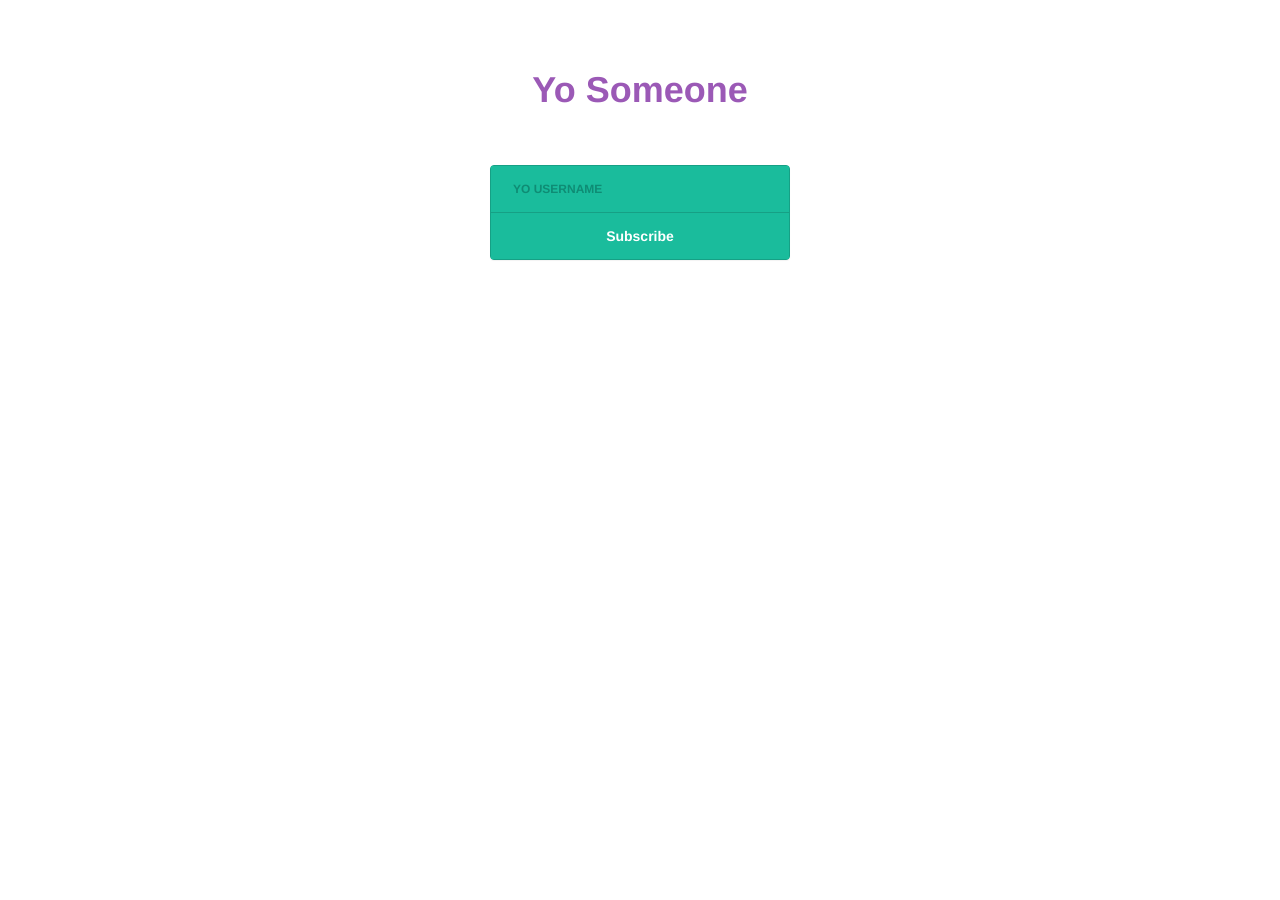
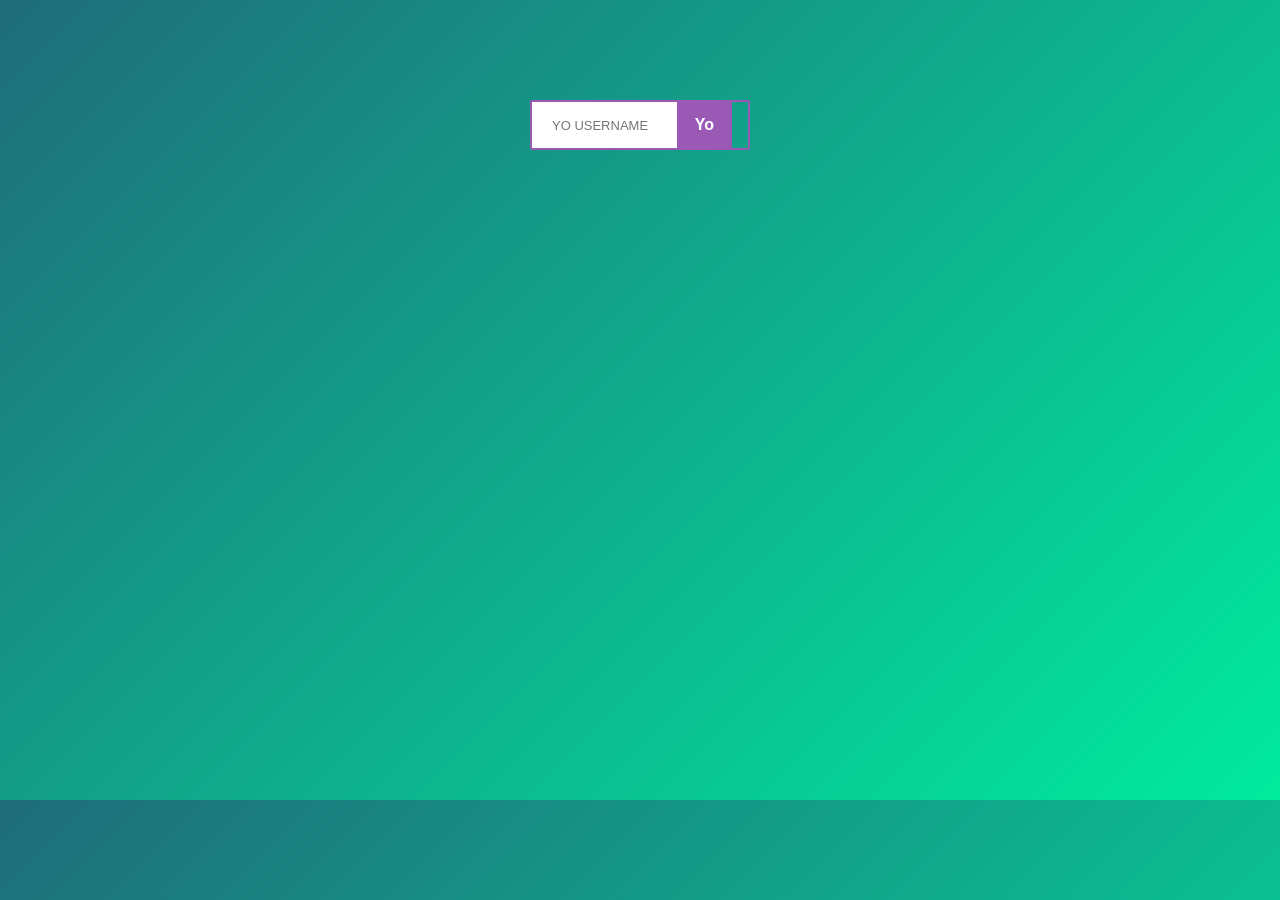
Before and after one commit to iamlorenz/iamlorenz, a plain HTML site: page yo.html in a window 1280 px wide. Before the commit the page ends 800 px from the top, so only its background shows below. Drawn offline with nearby package versions, Linux system fonts and the light colour scheme.

Commit message:
new yoButton

```diff
--- a/css/style.css
+++ b/css/style.css
@@ -463,3 +463,58 @@ h3 {
     opacity: 1;
   }
 }
+
+#yoForm
+{
+    border-radius: 2px;
+    border:2px solid #9B59B6;
+    width: 220px;
+    height: 50px;
+    margin: 100px auto 50px;
+    overflow: hidden;
+}
+#yoInput,
+#yoButton,
+#yoMsg{
+    float: left;
+}
+
+#yoInput {
+    padding:0px 0px 0px 20px;
+    height: 100%;
+    width: 145px;
+    font:  13px Montserrat, arial, helvetica;
+    text-transform: uppercase;
+    border: none;
+    color: #34495E;
+    outline: none;
+}
+#yoButton {
+    background-color: #9B59B6;
+    border: none;
+    height: 100%;
+    width: 55px;
+    cursor: pointer;
+    font: bold 16px Montserrat, Arial, Helvetica;
+    color: #ffffff;
+}
+
+#yoButton:hover {
+    background-color: #8E44AD;
+}
+
+#yoButton::-moz-focus-inner {
+       border: 0;
+}
+ #yoMsg {
+  background-color: #9B59B6;
+    border: none;
+    height: 50px;
+    width: 220px;
+    font: bold 15px Montserrat, Arial, Helvetica;
+    color: #ffffff;
+    text-align: center;
+    line-height: 50px;
+    vertical-align:middle;
+    cursor: pointer;
+  }
--- a/yo.html
+++ b/yo.html
@@ -1,23 +1,32 @@
 <!doctype html>
-<html ng-app="myApp">
+<html>
 <head>
-	<title>Yotify Dashboard</title>
-	<!-- load bootstrap, css, js and angular -->
-	<link rel="stylesheet" href="http://netdna.bootstrapcdn.com/bootstrap/3.0.2/css/bootstrap.min.css">
-	<link rel="stylesheet" href="http://netdna.bootstrapcdn.com/font-awesome/4.0.3/css/font-awesome.min.css">
-	<link href="css/yostyle.css" type="text/css" rel="stylesheet">
+	<title>Yodel</title>
+	<!--load css and jquery-->
+	<link href="css/style.css" type="text/css" rel="stylesheet">
+	<link href="css/normalize.css" type="text/css" rel="stylesheet">
+	<script src="http://ajax.googleapis.com/ajax/libs/jquery/1.11.1/jquery.min.js"></script>
 </head>
 <body>
-	<div class="text-center centered">
-			<h1 class="text-center top"><strong  style="color:#9B59B6">Yo Someone</strong></h1>
-	</div>
 
-	<div class="centered rect2 panel" ng-controller="myController">
-		<form class="form-horizontal" method="POST" action="http://yotify.ngrok.com/yo/54576f1946e1cb9c07000002">
-		      <input type="text" class="yoInput" style="text-transform: uppercase;" name="yoName" placeholder="yo username">
-		      <input type="submit" class="yoSubmit margintop" value="Subscribe">
-		</form>
-	</div>
+	<form id="yoForm">
+	    <input id="yoInput" type="text" name="yoName" placeholder="Yo Username">
+	    <input id="yoButton" type="submit" value="Yo">
+	    <div id="yoMsg"><span>Yo Back to Subscribe</span></div>
+	</form>
 
+<script>
+$(document).ready(function () {
+    $("#yoButton").click(function () {
+        $("#yoInput, #yoButton").fadeToggle(300, function () {
+            $.post("http://yotify.ngrok.com/yo/54576f1946e1cb9c07000002", $("#yoForm").serialize());
+        });
+        return false;
+    });
+    $("#yoMsg").click(function () {
+        $("#yoInput, #yoButton").fadeToggle(300);
+    });
+});
+</script>
 </body>
 </html>
```
